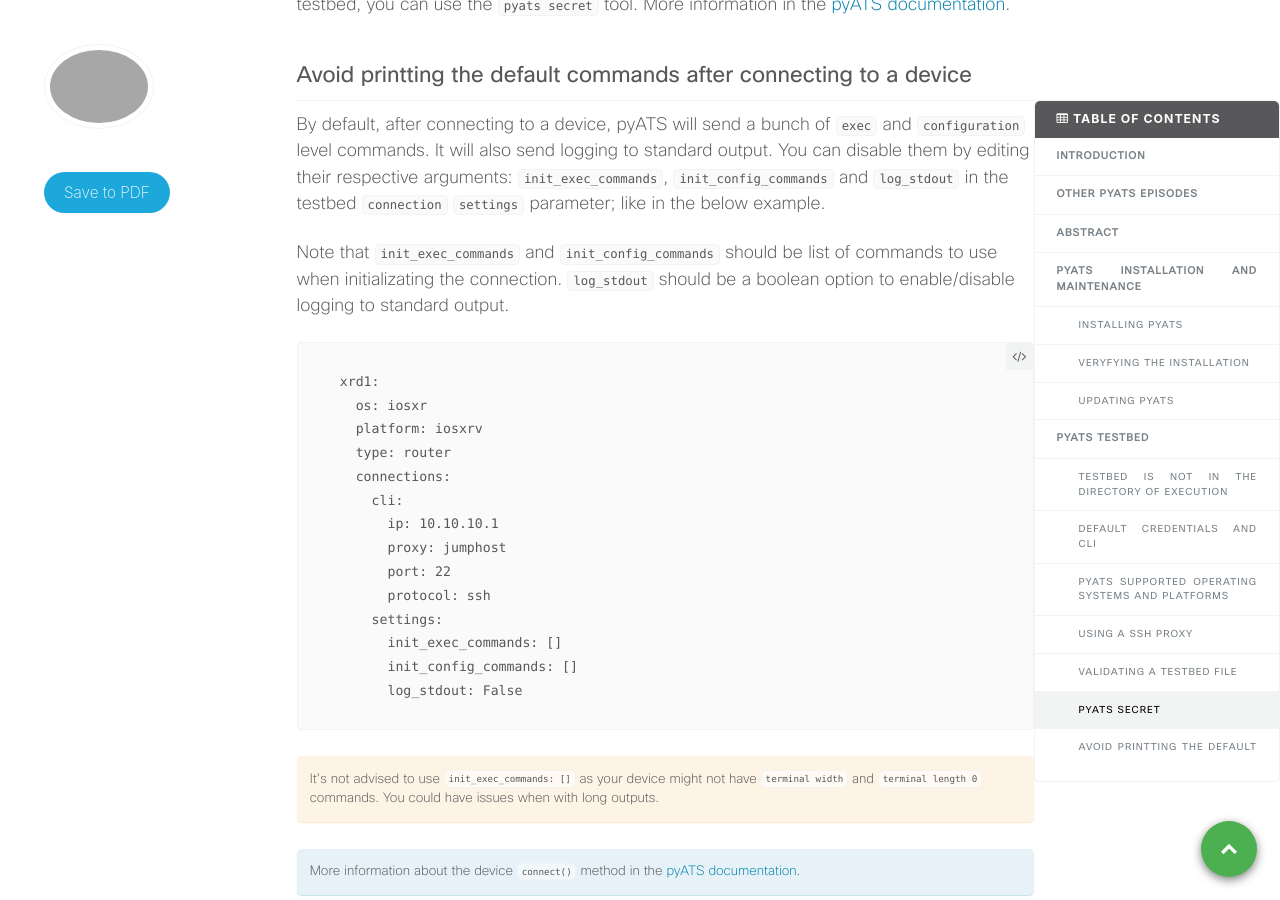
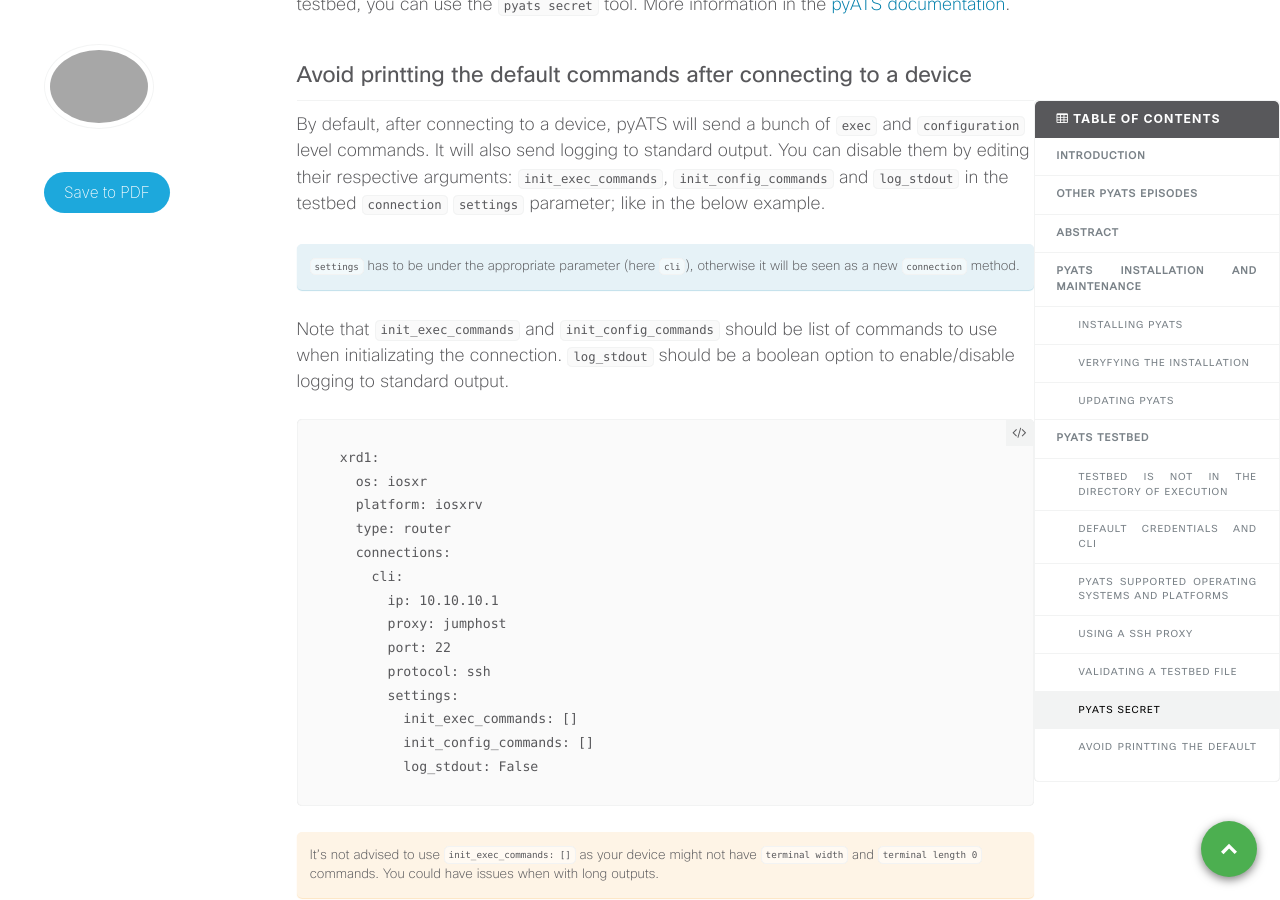
Before and after one commit to xrdocs/programmability, a Jekyll site: the page built from _tutorials/pyats-series-tips-and-tricks.md, in a window 1280 px wide and 900 px high, scrolled down 7496 px. Built offline with Jekyll 4.4.1, drawn with Linux system fonts in a browser that asks for light colours; comment, search, counter and statistics services are not loaded.

Commit message:
settings

````diff
--- a/_tutorials/pyats-series-tips-and-tricks.md
+++ b/_tutorials/pyats-series-tips-and-tricks.md
@@ -260,6 +260,9 @@ If you don't want your credentials (ex: login, passwords) to appear as cleartext
 
 By default, after connecting to a device, pyATS will send a bunch of `exec` and `configuration` level commands. It will also send logging to standard output. You can disable them by editing their respective arguments: `init_exec_commands`, `init_config_commands` and `log_stdout` in the testbed `connection` `settings` parameter; like in the below example.
 
+`settings` has to be under the appropriate parameter (here `cli`), otherwise it will be seen as a new `connection` method.
+{: .notice--info}
+
 Note that `init_exec_commands` and  `init_config_commands` should be list of commands to use when initializating the connection. `log_stdout` should be a boolean option to enable/disable logging to standard output.
 
 ```
@@ -273,10 +276,10 @@ Note that `init_exec_commands` and  `init_config_commands` should be list of com
         proxy: jumphost
         port: 22
         protocol: ssh
-      settings:
-        init_exec_commands: []
-        init_config_commands: []
-        log_stdout: False
+        settings:
+          init_exec_commands: []
+          init_config_commands: []
+          log_stdout: False
 ```
 
 It's not advised to use `init_exec_commands: []` as your device might not have `terminal width` and `terminal length 0` commands. You could have issues when with long outputs.
````
